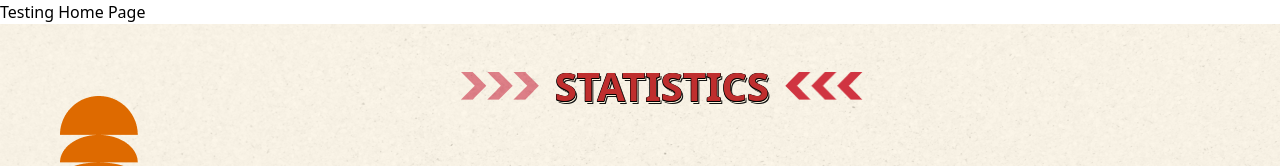
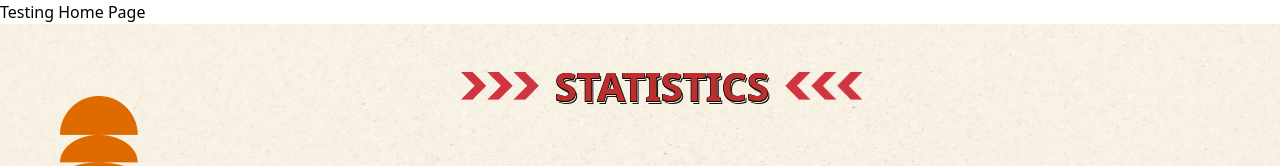
Before and after one commit to Webwiznitr/HackOdisha2024, a Next.js app: page /prototype in a window 1280 px wide. Shown: the top 166 px of the page. Built offline with nearby package versions, Linux system fonts and the light colour scheme; a web font is replaced by a local one.

Commit message:
updated CSS-2

```diff
--- a/src/components/Statistics/Statistics.tsx
+++ b/src/components/Statistics/Statistics.tsx
@@ -17,7 +17,7 @@ const Statistics = () => {
         <div className='heading mt-8 ml-4 mr-4'>
           <h1>STATISTICS</h1>
         </div>
-        <div className='images mt-12'>
+        <div className='img mt-12'>
           <Image src={left} width={78} height={28} alt="" />
         </div>
       </div>
--- a/src/components/Statistics/Stats.css
+++ b/src/components/Statistics/Stats.css
@@ -4,7 +4,7 @@
     overflow-x: hidden;
 }
 
-.images {
+.img {
     z-index: 1;
 }
 
```
